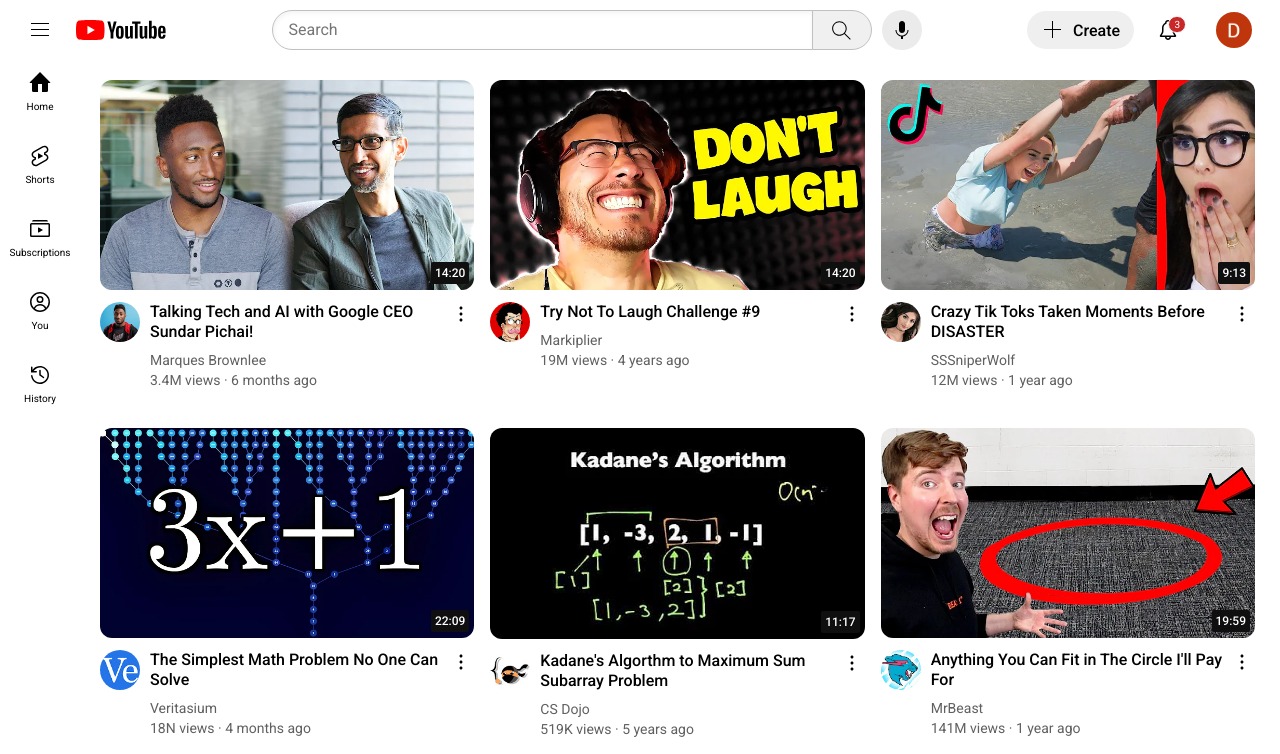
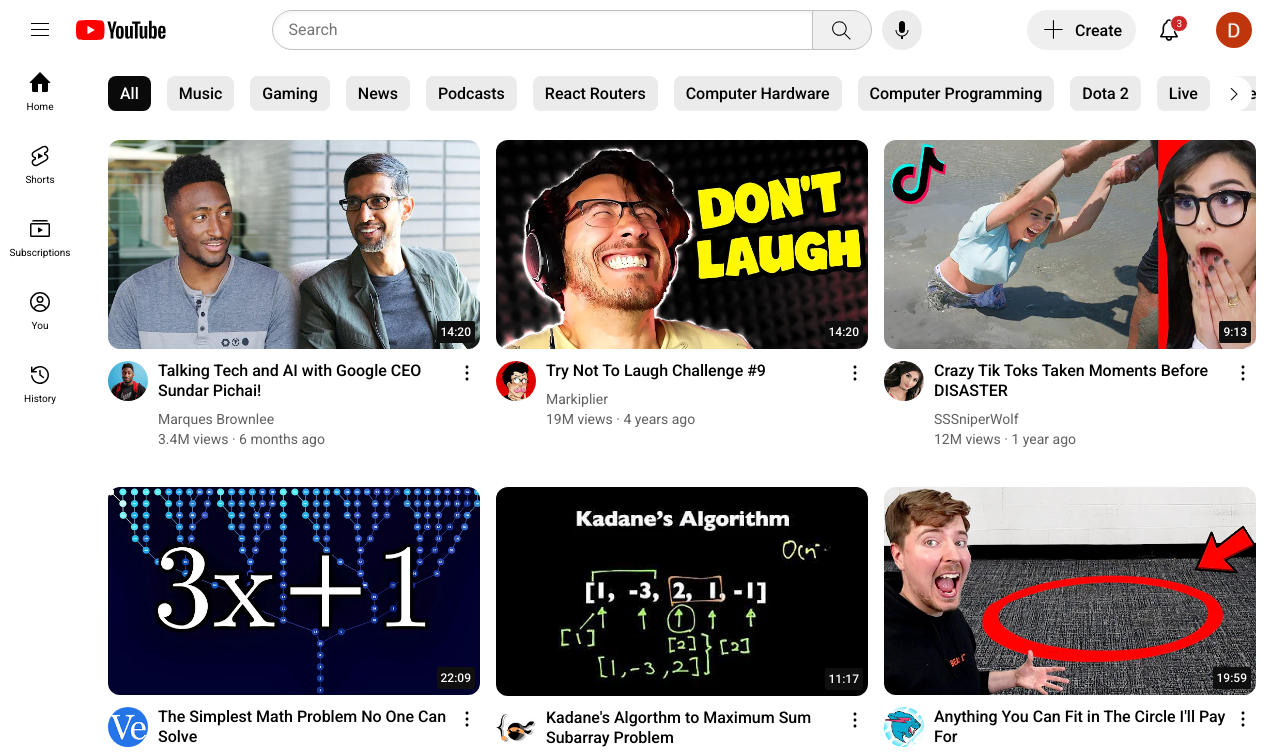
Before and after one commit to Dwyte/youtube-homepage-clone, a plain HTML site: page index.html in a window 1280 px wide. Shown: the top 754 px of the page. Drawn offline with Linux system fonts and the light colour scheme.

Commit message:
Added categories header to match the latest Youtube layout

```diff
--- a/index.html
+++ b/index.html
@@ -14,9 +14,10 @@
     <link rel="stylesheet" href="styles/header.css" />
     <link rel="stylesheet" href="styles/videos.css" />
     <link rel="stylesheet" href="styles/sidebar.css" />
+    <link rel="stylesheet" href="styles/categories.css" />
   </head>
   <body>
-    <div class="header">
+    <div class="header header-background">
       <div class="left-section">
         <img
           class="hamburger-menu"
@@ -71,6 +72,30 @@
             src="channels/my-channel.jpeg"
             alt="my channel"
           />
+        </div>
+      </div>
+    </div>
+
+    <div class="categories header-background">
+      <div class="scroll-container">
+        <div class="chip chip-active">All</div>
+        <div class="chip">Music</div>
+        <div class="chip">Gaming</div>
+        <div class="chip">News</div>
+        <div class="chip">Podcasts</div>
+        <div class="chip">React Routers</div>
+        <div class="chip">Computer Hardware</div>
+        <div class="chip">Computer Programming</div>
+        <div class="chip">Dota 2</div>
+        <div class="chip">Live</div>
+        <div class="chip">Reaction Videos</div>
+
+        <div class="chip">Recently Uploaded</div>
+        <div class="chip">Playlists</div>
+        <div class="chip">Watched</div>
+        <div class="chip">New to you</div>
+        <div class="right-scroll-button">
+          <img src="icons/right-arrow.svg" alt="right arrow">
         </div>
       </div>
     </div>
--- /dev/null
+++ b/styles/categories.css
@@ -0,0 +1,47 @@
+.categories {
+  position: fixed;
+  top: 60px;
+  left: 80px;
+  right: 0;
+  z-index: 100;
+  padding: 12px 24px;
+  overflow: hidden;
+}
+
+.scroll-container {
+  box-sizing: border-box;
+  padding: 4px;
+  overflow: hidden;
+  display: flex;
+  position: relative;
+}
+
+.right-scroll-button {
+  position: absolute;
+  right: 4px;
+  background-color: rgb(255, 255, 255);
+  padding: 6px;
+  border-radius: 20px;
+  cursor: pointer;
+}
+
+.right-scroll-button:hover {
+  background-color: rgb(230, 230, 230);
+  outline: 4px solid rgba(0, 0, 0, 0.1);
+}
+
+.chip {
+  font-family: Roboto, Arial;
+  font-weight: 500;
+  padding: 8px 12px;
+  background-color: rgb(235, 235, 235);
+  border-radius: 8px;
+  margin-right: 16px;
+  text-wrap: nowrap;
+  cursor: pointer;
+}
+
+.chip-active {
+  background-color: rgb(10, 10, 10);
+  color: white;
+}
--- a/styles/global.css
+++ b/styles/global.css
@@ -5,7 +5,7 @@
 
 body {
   margin: 0;
-  padding-top: 80px;
-  padding-left: 100px;
-  padding-right: 25px;
+  padding-top: 140px;
+  padding-left: 108px;
+  padding-right: 24px;
 }
--- a/styles/header.css
+++ b/styles/header.css
@@ -7,12 +7,16 @@
   top: 0;
   left: 0;
   right: 0;
+  z-index: 100;
+  padding: 0 4px;
+}
+
+.header-background {
   background-color: rgba(255, 255, 255, 0.95);
   backdrop-filter: blur(10px);
   -webkit-backdrop-filter: blur(10px);
-  z-index: 100;
-  padding: 0 4px;
 }
+
 
 .hamburger-menu {
   width: 24px;
@@ -119,14 +123,11 @@
 }
 
 .upload-icon {
-  height: 24px;
+  height: 26px;
   margin-right: 8px;
 }
-.youtube-apps-icon {
-  height: 24px;
-}
 .notifications-icon {
-  height: 24px;
+  height: 26px;
 }
 .my-channel-icon {
   cursor: pointer;
```
Also changed, not shown: icons/right-arrow.svg (added).
